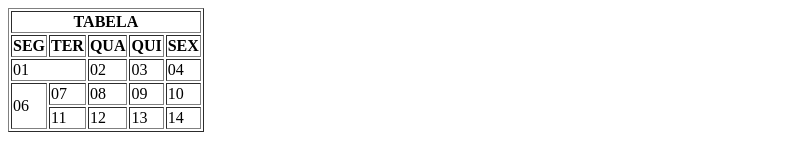
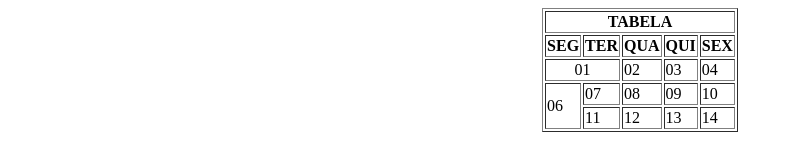
Before and after one commit to paulohpssantos/programacaoInternetCascavel2025, a plain HTML site: page exemploTable/index.html in a window 1280 px wide. Shown: the whole page, without its empty margins (0-793 px from the left). Drawn offline with Linux system fonts and the light colour scheme.

Commit message:
atualizaçao

```diff
--- a/exemploTable/index.html
+++ b/exemploTable/index.html
@@ -3,7 +3,7 @@
         <title>Exemplo Tabela</title>
     </head>
     <body>
-        <table border="1">
+        <table border="1" align="center">
             <tr>
                 <th colspan="5">TABELA</th>
             </tr>
@@ -15,7 +15,7 @@
                 <th>SEX</th>
             </tr>
             <tr>
-                <td colspan="2">01</td>
+                <td colspan="2" align="center">01</td>
                 <td>02</td>
                 <td>03</td>
                 <td>04</td>
```
Also changed, not shown: 1 other file.
